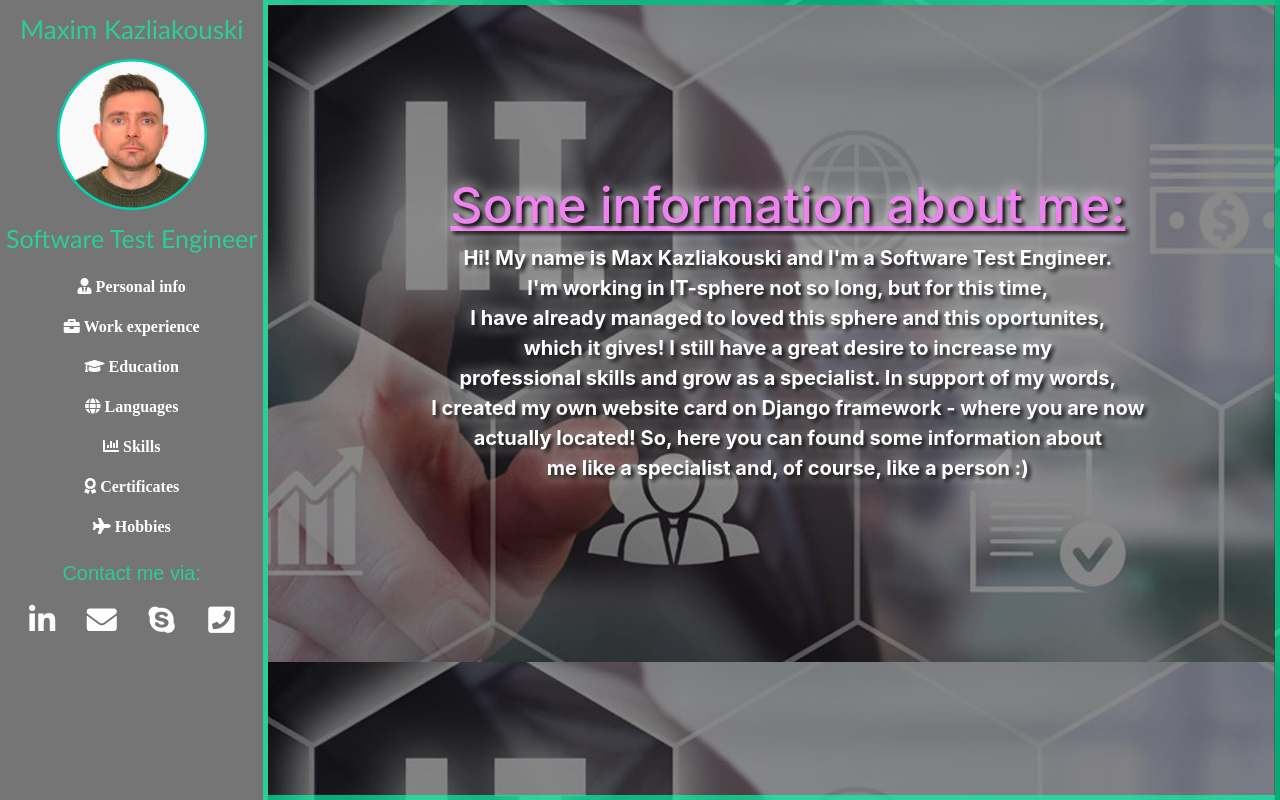
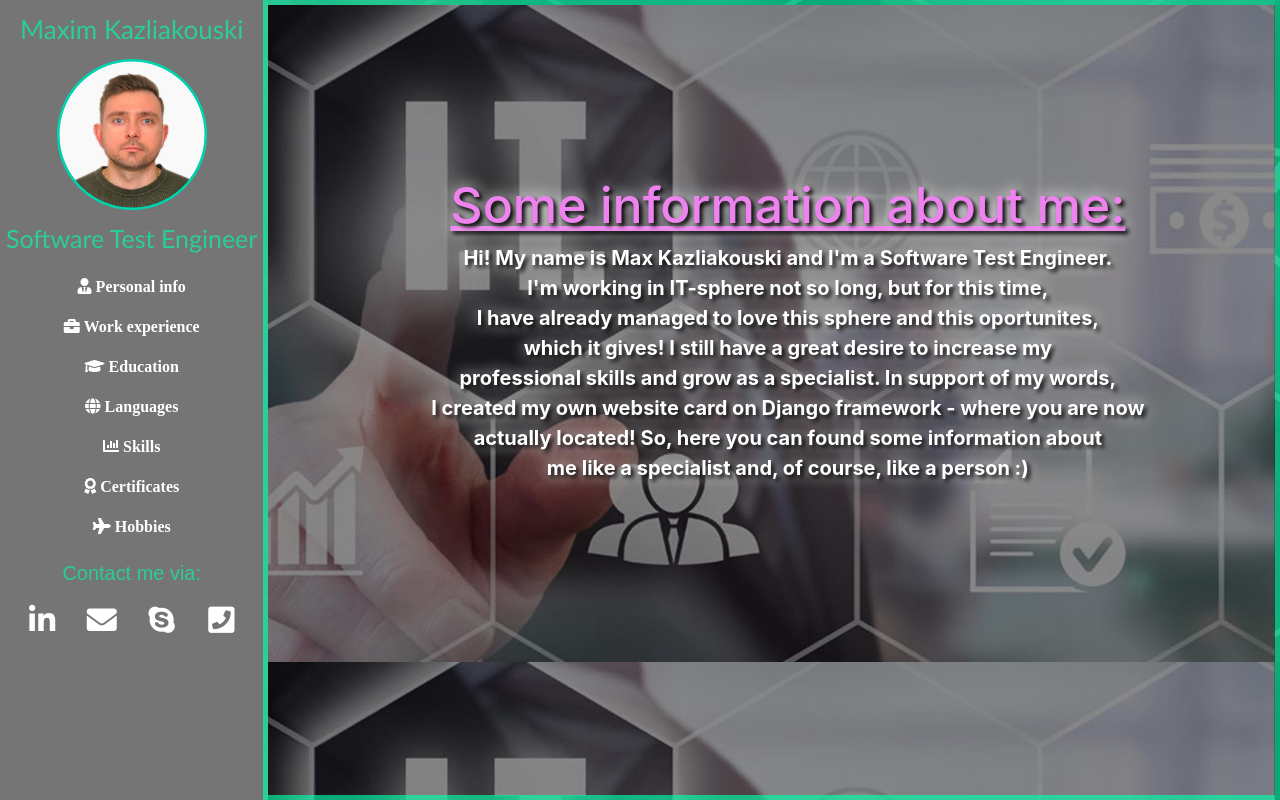
Before and after one commit to Maxim-Kazliakouski/my_cv_project, a Django app: page / in a window 1280 px wide. Run offline with Django 3.2, Linux system fonts and the light colour scheme; some libraries are stand-ins or nearby versions.

Commit message:
some changes in about me

```diff
--- a/CV_app/templates/CV_app/about_me.html
+++ b/CV_app/templates/CV_app/about_me.html
@@ -8,7 +8,7 @@
         <h1>Some information about me:</h1>
         <span>Hi! My name is Max Kazliakouski and I'm a Software Test Engineer.</span><br>
         <span>I'm working in IT-sphere not so long, but for this time,</span><br>
-        <span>I have already managed to loved this sphere and this oportunites,</span><br>
+        <span>I have already managed to love this sphere and this oportunites,</span><br>
         <span> which it gives! I still have a great desire to increase my</span><br>
         <span>professional skills and grow as a specialist. In support of my words,</span><br>
         <span>I created my own website card on Django framework - where you are now</span><br>
```
